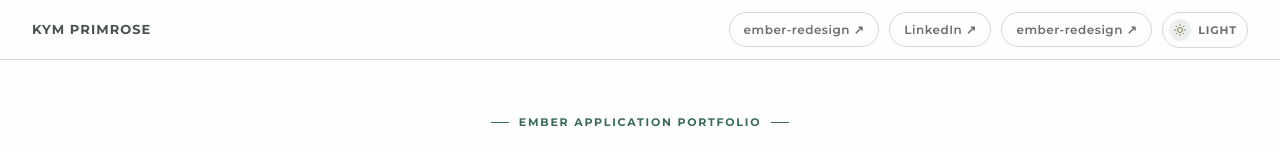
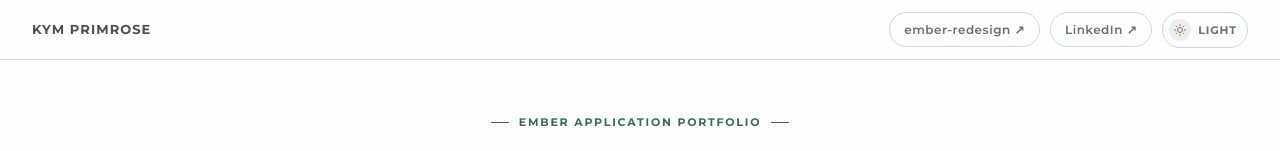
Before and after one commit to ArtificiallyIntelligent-uk/ember-portfolio, a plain HTML site: page index.html in a window 1280 px wide. Shown: the top 151 px of the page. Drawn offline with Linux system fonts and the light colour scheme.

Commit message:
Update index.html
Removed duplicate button from nav

```diff
--- a/index.html
+++ b/index.html
@@ -383,7 +383,6 @@
         aria-label="Kym Primrose on LinkedIn">
         LinkedIn ↗
       </a>
-      <a href="ember-homepage.html" class="nav-pill" target="_blank" rel="noopener" aria-label="View Ember redesign">ember-redesign ↗</a>
       <button class="theme-btn" id="themeToggle" aria-label="Switch to light mode">
         <div class="theme-icon" aria-hidden="true">
           <svg class="t-ico t-sun" viewBox="0 0 24 24" fill="none" stroke="currentColor" stroke-width="2" stroke-linecap="round" aria-hidden="true"><circle cx="12" cy="12" r="5"/><line x1="12" y1="1" x2="12" y2="3"/><line x1="12" y1="21" x2="12" y2="23"/><line x1="4.22" y1="4.22" x2="5.64" y2="5.64"/><line x1="18.36" y1="18.36" x2="19.78" y2="19.78"/><line x1="1" y1="12" x2="3" y2="12"/><line x1="21" y1="12" x2="23" y2="12"/><line x1="4.22" y1="19.78" x2="5.64" y2="18.36"/><line x1="18.36" y1="5.64" x2="19.78" y2="4.22"/></svg>
```
